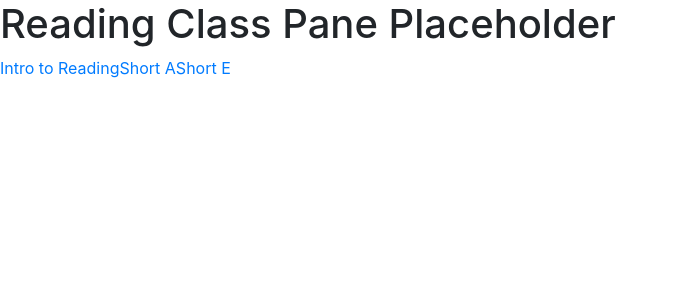
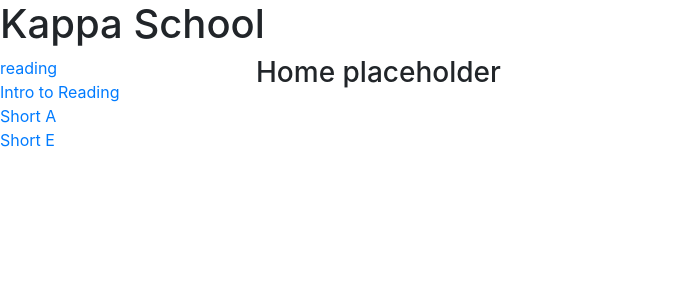
Before and after one commit to tjr226/kappaschool, a React (Create React App) app in the folder front-end/: page /reading in a window 1280 px wide. Shown: the top 300 px of the page, without its empty margins (0-677 px from the left). Built offline with nearby package versions, Linux system fonts and the light colour scheme; sample sign-in values are in the browser's storage.

Commit message:
modified CSS to create sidebar for Reading class

```diff
--- a/front-end/src/Components/mnemonicReading/ReadingClassPane.js
+++ b/front-end/src/Components/mnemonicReading/ReadingClassPane.js
@@ -4,6 +4,7 @@ import styled from 'styled-components';
 import { BrowserRouter as Router, Route, Link } from 'react-router-dom';
 
 // import components, functions
+import ReadingHome from './ReadingHome';
 import IntroLecture from './readingLectureComponents/IntroLecture';
 import ShortALecture from './readingLectureComponents/ShortALecture';
 import ShortELecture from './readingLectureComponents/ShortELecture';
@@ -11,7 +12,20 @@ import ShortELecture from './readingLectureComponents/ShortELecture';
 // styled components
 const ReadingClassPaneDiv = styled.div``
 
-const RouterLinksDiv = styled.div``
+// PageContent is everything but header
+const PageContentDiv = styled.div`
+    display:flex;
+    `
+
+const RouterLinksDiv = styled.div`
+    display:flex;
+    flex-direction:column;
+    width:20%;
+    `
+
+
+
+const PathContentDiv = styled.div``
 
 class ReadingClassPane extends React.Component {
 
@@ -19,20 +33,23 @@ class ReadingClassPane extends React.Component {
         return (
             <Router>
                 <ReadingClassPaneDiv>
-                    <h1>Reading Class Pane Placeholder</h1>
+                    <h1>Kappa School</h1>
+                    <PageContentDiv>
                         <RouterLinksDiv>
+                            <Link to="/reading">reading</Link>
                             <Link to="/intro">Intro to Reading</Link>
                             <Link to="/shortA">Short A</Link>
                             <Link to="/shortE">Short E</Link>
                         </RouterLinksDiv>
-
-
+                        <PathContentDiv>
+                            <Route exact path="/reading" component={ReadingHome} />
                             <Route exact path="/intro" component={IntroLecture} />
                             <Route exact path="/shortA" component={ShortALecture} />
                             <Route exact path="/shortE" component={ShortELecture} />
+                        </PathContentDiv>
+                    </PageContentDiv>
+                </ReadingClassPaneDiv>
 
-
-                </ReadingClassPaneDiv>
             </Router>
         )
     }
--- /dev/null
+++ b/front-end/src/Components/mnemonicReading/ReadingHome.js
@@ -0,0 +1,20 @@
+// imported libraries
+import React from 'react';
+import styled from 'styled-components';
+
+// imported components, functions
+
+// styled components
+const ReadingHomeDiv = styled.div``
+
+class ReadingHome extends React.Component {
+    render() {
+        return(
+            <ReadingHomeDiv>
+                <h3>Home placeholder</h3>
+            </ReadingHomeDiv>
+        )
+    }
+}
+
+export default ReadingHome;
--- a/front-end/src/Components/trigComponents/LectureSectionOne.js
+++ b/front-end/src/Components/trigComponents/LectureSectionOne.js
@@ -14,7 +14,7 @@ import CardDisplay from './cardDisplay';
 const LectureSection1Div = styled.div``
 
 const RememberedButton = styled.button`
-    margin:5px
+    margin:5px;
     width:15%
     `
 
```
Lines whose indentation alone changed are shown as unchanged.
